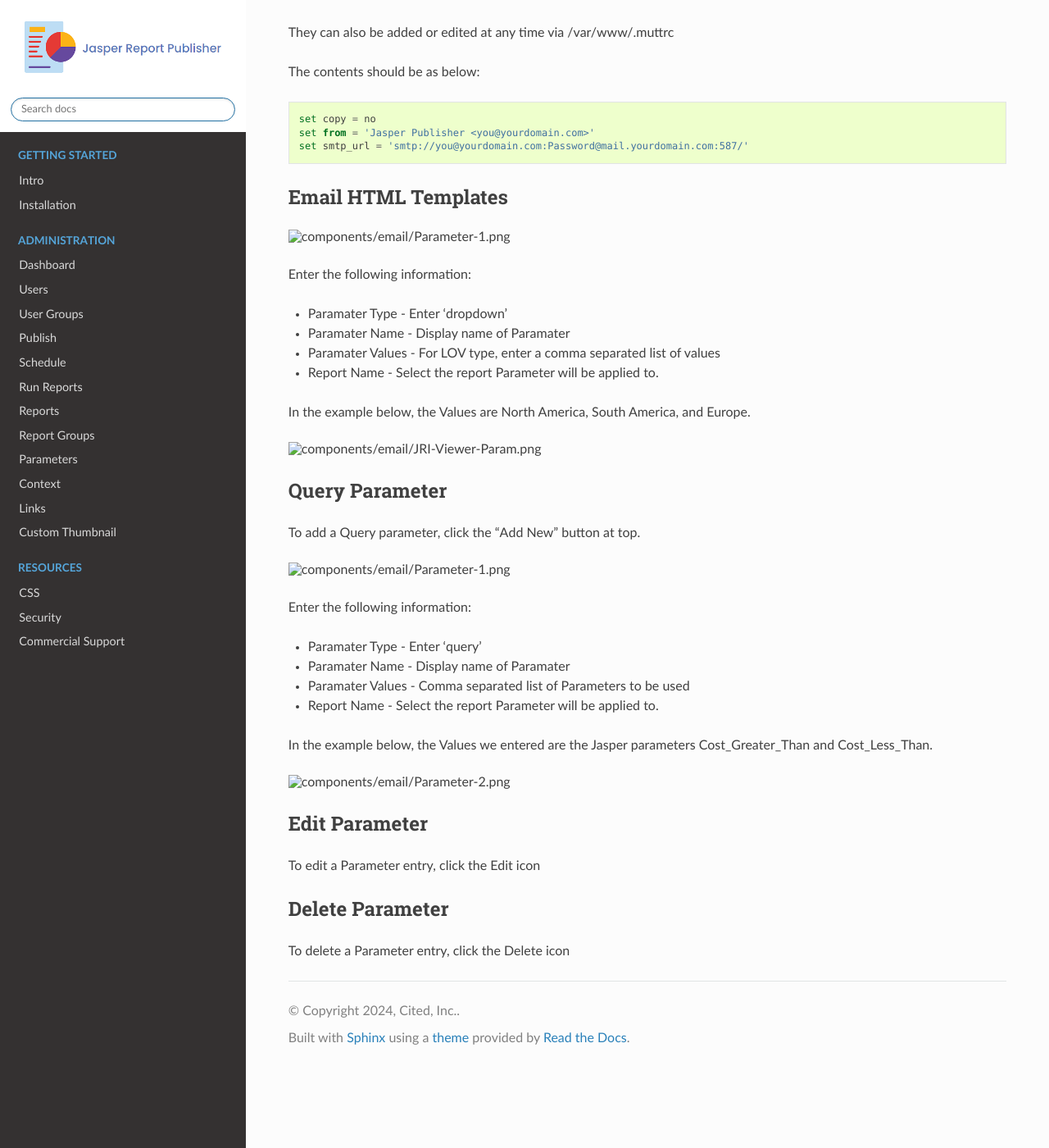
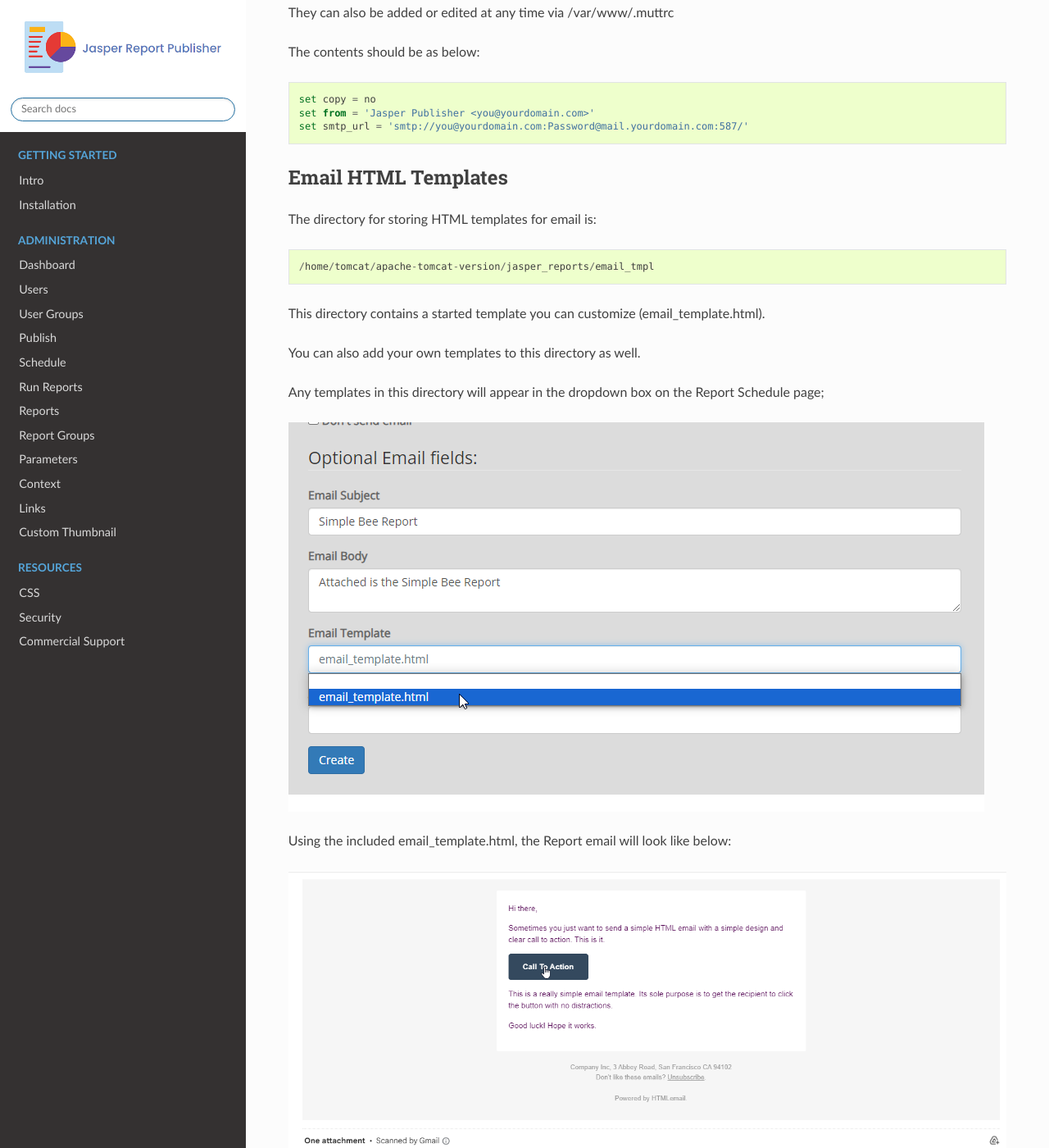
Before and after one commit to AcuGIS/jasper-report-publisher, a Sphinx documentation site: the page built from docs/components/email/index.rst, in a window 1280 px wide and 1400 px high, scrolled down 616 px. Shown: the whole window at 82% size. Built offline with Sphinx 7.4.7 and the Read the Docs theme 2.0.0, drawn with Linux system fonts in a browser that asks for light colours; pages that are not in the unit, such as notebooks, are missing from menus; some of the changed text lies outside the part shown.

Commit message:
Update index.rst

```diff
--- a/docs/components/email/index.rst
+++ b/docs/components/email/index.rst
@@ -34,44 +34,29 @@
 Email HTML Templates
 =====================
 
+The directory for storing HTML templates for email is::
 
-.. image:: Parameter-1.png
+     /home/tomcat/apache-tomcat-version/jasper_reports/email_tmpl
 
-Enter the following information:
+This directory contains a started template you can customize (email_template.html).
 
-* Paramater Type	- Enter 'dropdown'
-* Paramater Name - Display name of Paramater
-* Paramater Values - For LOV type, enter a comma separated list of values
-* Report Name - Select the report Parameter will be applied to.
+You can also add your own templates to this directory as well.
 
-In the example below, the Values are North America, South America, and Europe.
+Any templates in this directory will appear in the dropdown box on the Report Schedule page;
 
-.. image:: JRI-Viewer-Param.png
+.. image:: ../../_static/schedule-4.png
 
+Using the included email_template.html, the Report email will look like below:
 
+.. image:: ../../_static/email-templates.png
 
-Query Parameter
+PostFix
 =====================
 
-To add a Query parameter, click the "Add New" button at top.
+By default, Jasper Report Publisher installs PostFix as MTA
 
-.. image:: Parameter-1.png
+This can be subsituted with Sendmail or any other MTA you wish to use.
 
-Enter the following information:
-
-* Paramater Type	- Enter 'query'
-* Paramater Name - Display name of Paramater
-* Paramater Values - Comma separated list of Parameters to be used
-* Report Name - Select the report Parameter will be applied to.
-
-In the example below, the Values we entered are the Jasper parameters Cost_Greater_Than and Cost_Less_Than.
-
-.. image:: Parameter-2.png
-
-Edit Parameter
+MUTT
 ===================
-To edit a Parameter entry, click the Edit icon
-
-Delete Parameter
-===================
-To delete a Parameter entry, click the Delete icon
+Jasper Publisher uses MUTT email client.
```
